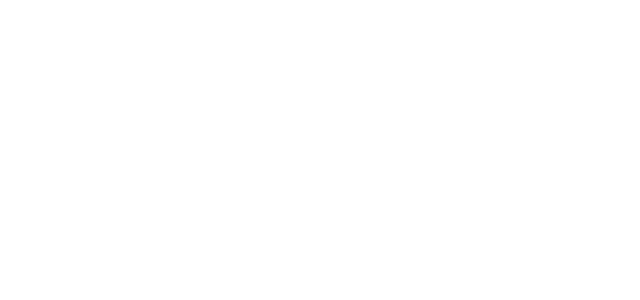
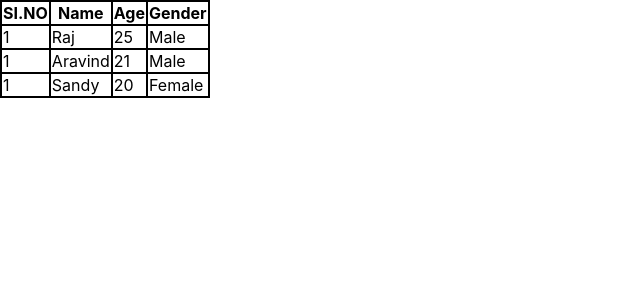
Before and after one commit to VeereshaS431/React-tasks, a React (Create React App) app: page / in a window 1280 px wide. Shown: the top 300 px of the page, without its empty margins (0-640 px from the left). Built offline with nearby package versions, Linux system fonts and the light colour scheme.

Commit message:
tabledata

```diff
--- a/src/App.css
+++ b/src/App.css
@@ -1,66 +1,4 @@
-.App {
-  /* text-align: center; */
-  display: flex;
-  justify-content: space-around;
+table,th,tr,td{
+  border :2px solid;
+  border-collapse: collapse;
 }
-.function{
-  display: flex;
-  flex-direction: column;
-  row-gap: 10px;
-}
-.classComp{
-  display: flex;
-  flex-direction: column;
-  row-gap: 10px;
-}
-img{
-  width: 340px;
-  height: 200px;
-}
-table,th,td{
-  border: 1px solid black;
-  border-collapse: collapse;
-  text-align: center;
-
-}
-
-form{
-  display: flex;
-  flex-direction: column;
-  row-gap: 10px;
-}
-
-.App-logo {
-  height: 40vmin;
-  pointer-events: none;
-}
-
-@media (prefers-reduced-motion: no-preference) {
-  .App-logo {
-    animation: App-logo-spin infinite 20s linear;
-  }
-}
-
-.App-header {
-  background-color: #282c34;
-  min-height: 100vh;
-  display: flex;
-  flex-direction: column;
-  align-items: center;
-  justify-content: center;
-  font-size: calc(10px + 2vmin);
-  color: white;
-}
-
-.App-link {
-  color: #61dafb;
-}
-
-@keyframes App-logo-spin {
-  from {
-    transform: rotate(0deg);
-  }
-  to {
-    transform: rotate(360deg);
-  }
-}
--- a/src/App.js
+++ b/src/App.js
@@ -1,11 +1,12 @@
 
 import './App.css';
+import CustomTable from './classComponents/table';
 
 
 function App() {
   return (
     <div className="App">
-
+     <CustomTable/>
     </div>
   );
 }
--- /dev/null
+++ b/src/classComponents/table.js
@@ -0,0 +1,39 @@
+import { Component } from "react";
+
+class CustomTable extends Component{
+    render(){
+        return(
+           <>
+           <table>
+               <tr>
+                <th>SI.NO</th>
+                <th>Name</th>
+                <th>Age</th>
+                <th>Gender</th>
+               </tr>
+               <tr>
+                 <td>1</td>
+                 <td>Raj</td>
+                 <td>25</td>
+                 <td>Male</td>
+               </tr>
+               <tr>
+                 <td>1</td>
+                 <td>Aravind</td>
+                 <td>21</td>
+                 <td>Male</td>
+               </tr>
+               <tr>
+                 <td>1</td>
+                 <td>Sandy</td>
+                 <td>20</td>
+                 <td>Female</td>
+               </tr>
+
+
+           </table>
+           </>
+        )
+    }
+}
+export default CustomTable;
```
